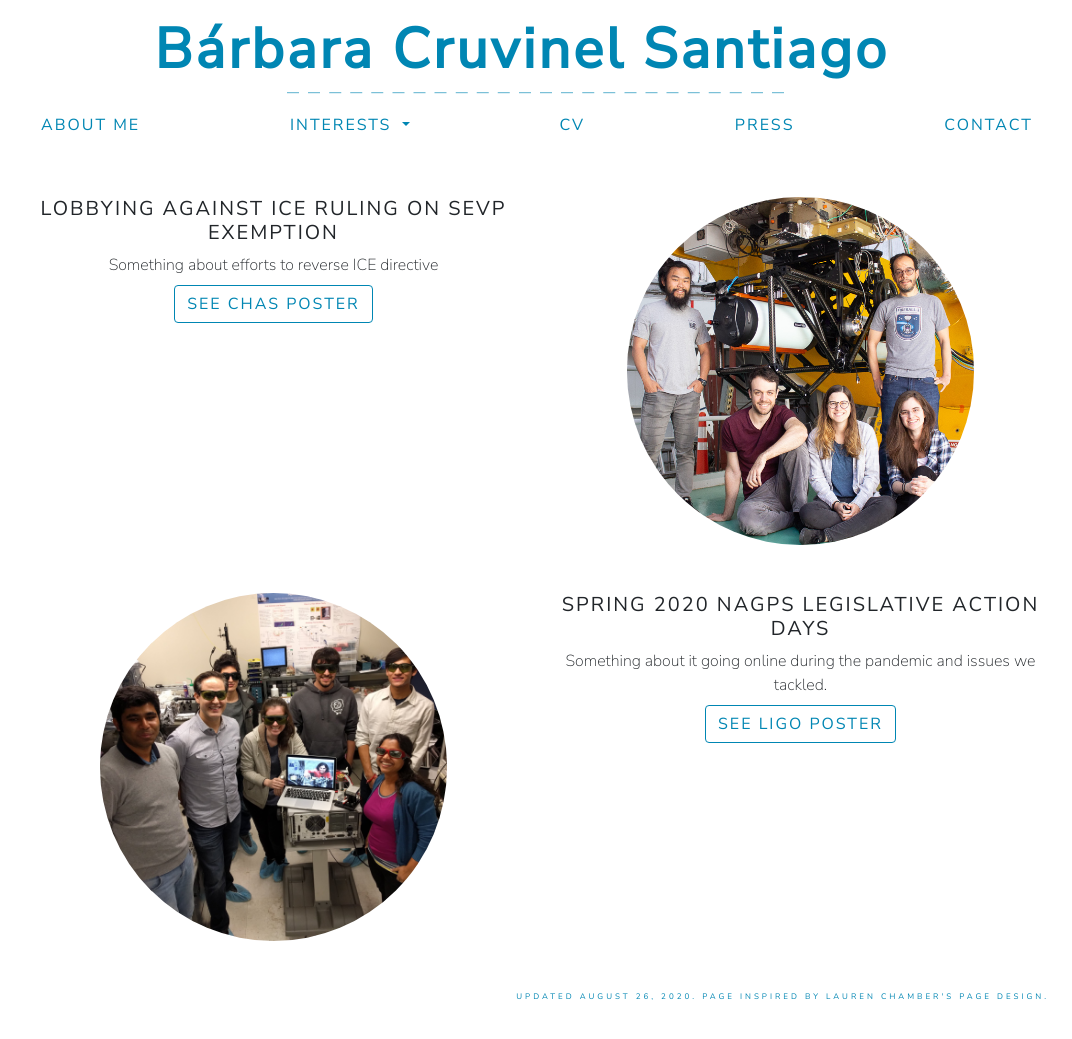
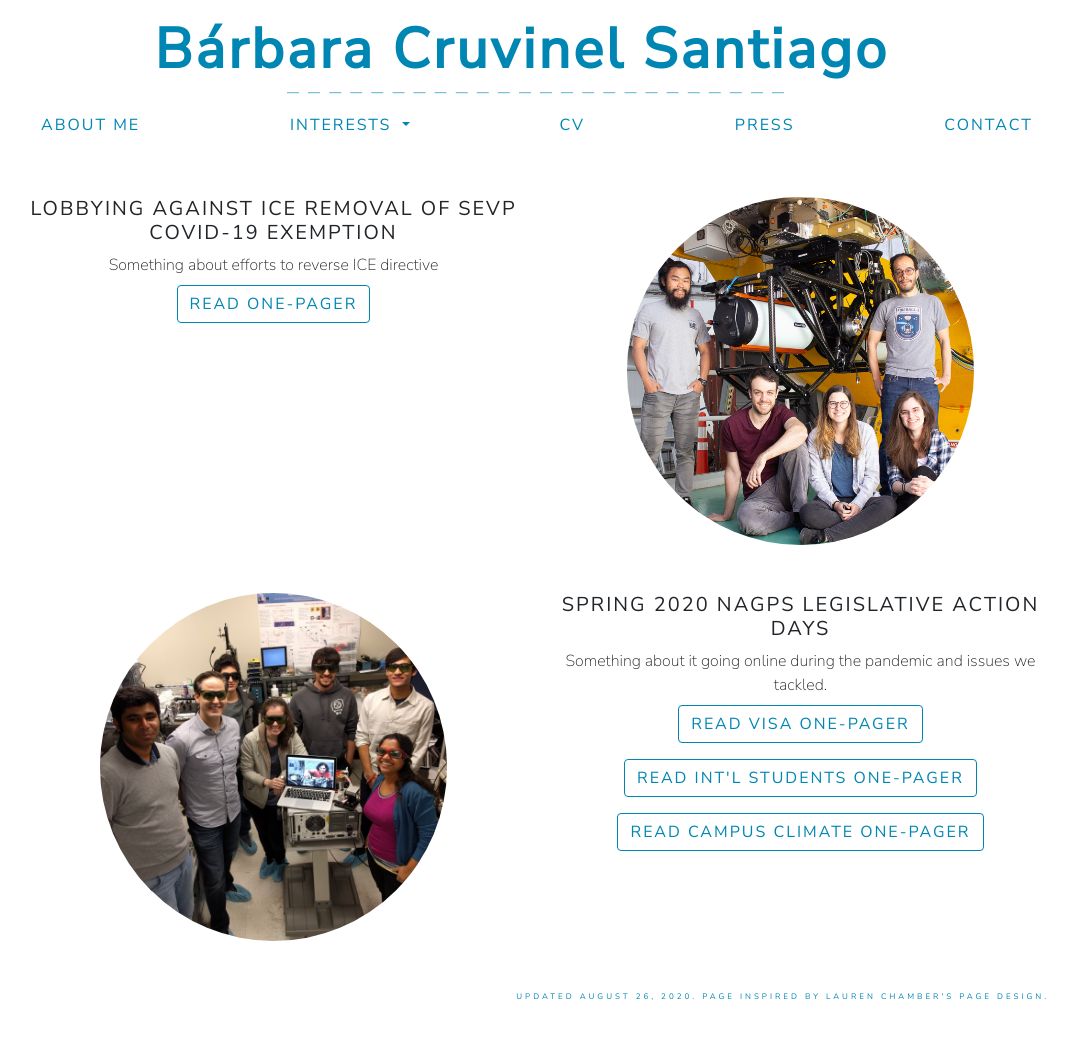
Before and after one commit to barbaracrusan/barbaracrusan.github.io, a Jekyll site: the page built from policy.html, in a window 1280 px wide and 1041 px high. Shown: the whole window, without its empty margins (103-1175 px from the left). Built offline with Jekyll 4.4.1, drawn with Linux system fonts in a browser that asks for light colours; nearby versions of some CDN libraries.

Commit message:
Updated policy page

```diff
--- a/policy.html
+++ b/policy.html
@@ -8,7 +8,7 @@ title: PUBLIC POLICY
     <!-- - - - - - - ICE Ruling Lobbying - - - - - - - -->
     <div class="row text-center my-5">
       <div class="col-md-6">
-        <h5><b>Lobbying against ICE ruling on SEVP exemption</b></h5>
+        <h5><b>Lobbying against ICE removal of SEVP COVID-19 exemption</b></h5>
 
         Something about efforts to reverse ICE directive
 
@@ -16,7 +16,7 @@ title: PUBLIC POLICY
 
        <!-- Add pdf view button -->
       <a class="btn btn-outline-secondary my-2 mx-2" role="button"
-         href="pdfs/AAS_2020_Poster.pdf" target="_blank">SEE CHAS POSTER</a>
+         href="pdfs/AAS_2020_Poster.pdf" target="_blank">READ ONE-PAGER</a>
 
       </div>
 
@@ -37,12 +37,19 @@ title: PUBLIC POLICY
        Something about it going online during the pandemic and issues we tackled.
         <br>
 
-       <!-- Add pdf view button -->
+       <!-- Add pdf view buttons -->
       <a class="btn btn-outline-secondary my-2 mx-2" role="button"
-         href="pdfs/LIGO_2018_Poster.pdf" target="_blank">SEE LIGO POSTER</a>
+         href="pdfs/LIGO_2018_Poster.pdf" target="_blank">READ VISA ONE-PAGER</a>
+
+      <a class="btn btn-outline-secondary my-2 mx-2" role="button"
+         href="pdfs/LIGO_2018_Poster.pdf" target="_blank">READ INT'L STUDENTS ONE-PAGER</a>
+
+      <a class="btn btn-outline-secondary my-2 mx-2" role="button"
+         href="pdfs/LIGO_2018_Poster.pdf" target="_blank">READ CAMPUS CLIMATE ONE-PAGER</a>
 
       </div>
     </div>
+    <!-- - - - - - - - - - - - - - - - - - - - - - - - - - - - -->
 
 
   </div>
```
